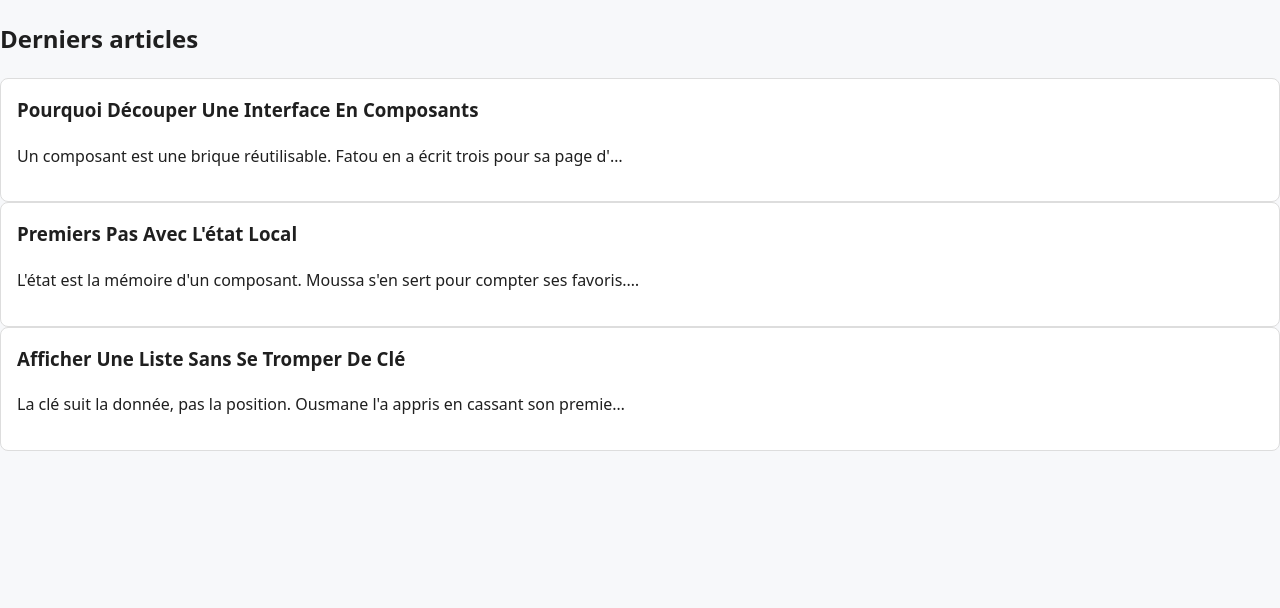
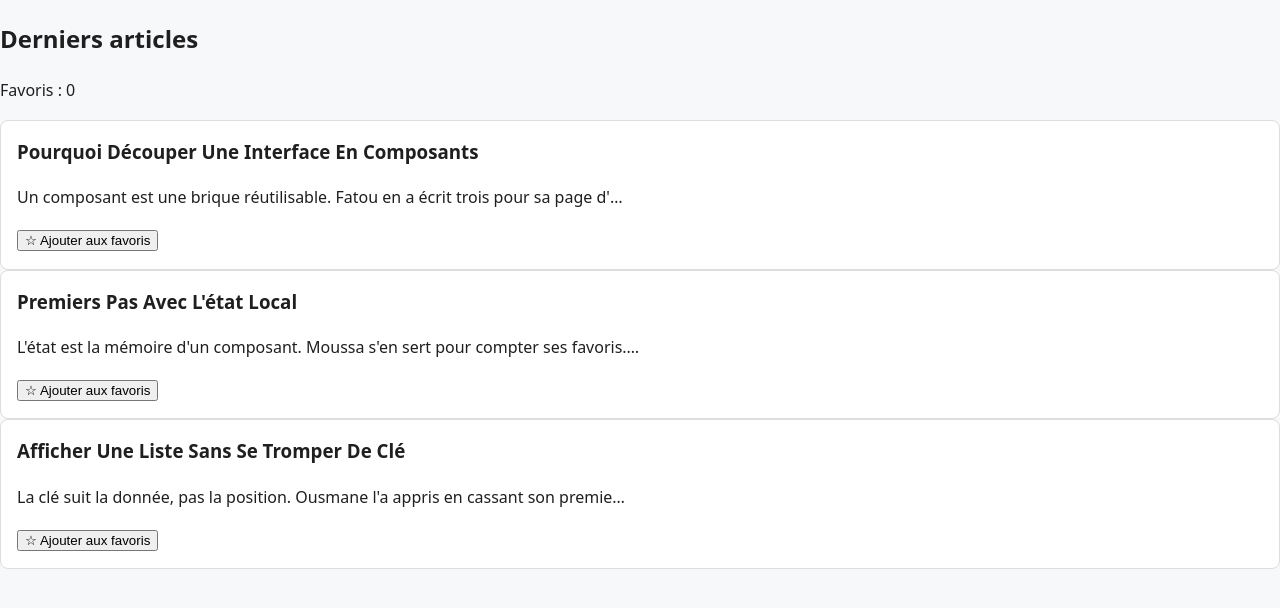
Before and after one commit to waly-niass/teranga-blog, a React (Vite) app: page / in a window 1280 px wide. Shown: the top 608 px of the page. Built offline with nearby package versions, Linux system fonts and the light colour scheme.

Commit message:
étape 2 : état local et favoris

```diff
--- a/src/components/ArticleCard.jsx
+++ b/src/components/ArticleCard.jsx
@@ -1,10 +1,13 @@
 // Carte d'un article.
-// Props attendues : article (objet avec id, title, body), et plus tard estFavori, onBasculerFavori.
-export default function ArticleCard({ article }) {
+// Props : article (id, title, body), estFavori (booléen), onBasculerFavori (fonction).
+export default function ArticleCard({ article, estFavori, onBasculerFavori }) {
   return (
     <article className="carte">
       <h3>{article.title}</h3>
       <p>{article.body.slice(0, 80)}…</p>
+      <button onClick={() => onBasculerFavori(article)}>
+        {estFavori ? "★ Retirer des favoris" : "☆ Ajouter aux favoris"}
+      </button>
     </article>
   );
 }
--- a/src/pages/Accueil.jsx
+++ b/src/pages/Accueil.jsx
@@ -1,14 +1,30 @@
+import { useState } from "react";
 import ArticleCard from "../components/ArticleCard";
 import { articlesDeTest } from "../donnees-test";
 
 // Page d'accueil : présentation et les derniers articles.
 export default function Accueil() {
+  const [favoris, setFavoris] = useState([]);
+
+  function basculerFavori(article) {
+    setFavoris((prev) =>
+      prev.some((f) => f.id === article.id)
+        ? prev.filter((f) => f.id !== article.id)
+        : [...prev, article]
+    );
+  }
+
+  function estFavori(article) {
+    return favoris.some((f) => f.id === article.id);
+  }
+
   return (
     <section>
       <h1>Derniers articles</h1>
-      <ArticleCard article={articlesDeTest[0]} />
-      <ArticleCard article={articlesDeTest[1]} />
-      <ArticleCard article={articlesDeTest[2]} />
+      <p>Favoris : {favoris.length}</p>
+      <ArticleCard article={articlesDeTest[0]} estFavori={estFavori(articlesDeTest[0])} onBasculerFavori={basculerFavori} />
+      <ArticleCard article={articlesDeTest[1]} estFavori={estFavori(articlesDeTest[1])} onBasculerFavori={basculerFavori} />
+      <ArticleCard article={articlesDeTest[2]} estFavori={estFavori(articlesDeTest[2])} onBasculerFavori={basculerFavori} />
     </section>
   );
 }
```
